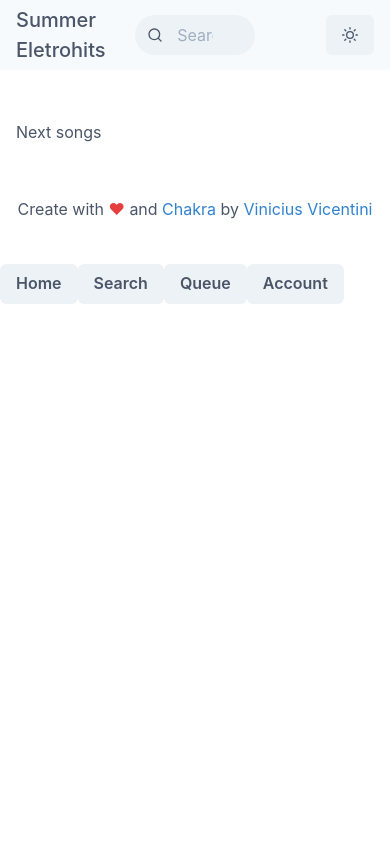
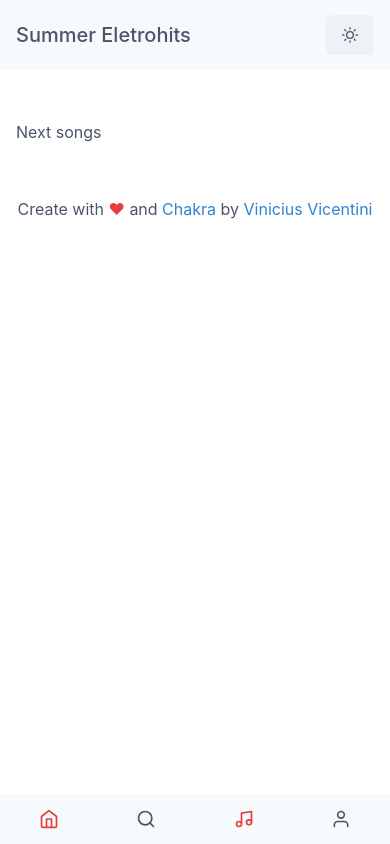
Before and after one commit to vinihvc/summer-eletrohits, a Next.js app: page /queue in a window 390 px wide. Built offline with nearby package versions, Linux system fonts and the light colour scheme.

Commit message:
updating components

```diff
--- a/src/components/BottomNavigation/index.tsx
+++ b/src/components/BottomNavigation/index.tsx
@@ -1,16 +1,61 @@
-import { Button } from '@chakra-ui/button'
+import { useRouter } from 'next/dist/client/router'
+
+import { chakra, useColorModeValue } from '@chakra-ui/system'
 
 import { Flex } from '@chakra-ui/layout'
 
+import { FiHome, FiMusic, FiSearch, FiUser } from 'react-icons/fi'
+
 const BottomNavigation = () => {
+  const { push, pathname } = useRouter()
+
+  const color = useColorModeValue('red.500', 'blue.500')
+
+  const paths = [
+    {
+      href: '/',
+      icon: <FiHome size="20" />
+    },
+    {
+      href: '/search',
+      icon: <FiSearch size="20" />
+    },
+    {
+      href: '/queue',
+      icon: <FiMusic size="20" />
+    },
+    {
+      href: '/about',
+      icon: <FiUser size="20" />
+    }
+  ]
+
   return (
-    <Flex pos="sticky" align="center" w="100%" h="70px" bottom="0">
-      <Button>Home</Button>
-      <Button>Search</Button>
-      <Button>Queue</Button>
-      <Button>Account</Button>
+    <Flex
+      pos="fixed"
+      h="50px"
+      bg={useColorModeValue('gray.50', 'gray.900')}
+      bottom="0"
+      left="0"
+      right="0"
+      align="center"
+      justify="space-between"
+    >
+      {paths.map((path) => (
+        <Flex
+          key={path.href}
+          onClick={() => push(path.href)}
+          justify="center"
+          align="center"
+          flex="1 1 0%"
+          h="full"
+          sx={{ '&>svg': { ...(pathname.includes(path.href) && { color }) } }}
+        >
+          {path.icon}
+        </Flex>
+      ))}
     </Flex>
   )
 }
 
-export default BottomNavigation
+export default chakra(BottomNavigation)
--- a/src/components/ColorMode/index.tsx
+++ b/src/components/ColorMode/index.tsx
@@ -2,12 +2,14 @@ import { useColorMode } from '@chakra-ui/color-mode'
 
 import { Button } from '@chakra-ui/button'
 import { FiMoon, FiSun } from 'react-icons/fi'
+import VisuallyHidden from '@chakra-ui/visually-hidden'
 
 const ColorMode = () => {
   const { colorMode, toggleColorMode } = useColorMode()
 
   return (
     <Button onClick={toggleColorMode}>
+      <VisuallyHidden>{`Change to ${colorMode} mode`}</VisuallyHidden>
       {colorMode === 'light' ? <FiMoon /> : <FiSun />}
     </Button>
   )
--- a/src/components/Footer/index.tsx
+++ b/src/components/Footer/index.tsx
@@ -1,3 +1,5 @@
+import { chakra } from '@chakra-ui/system'
+
 import { Box, Flex, Link, Text } from '@chakra-ui/layout'
 
 const Footer = () => {
@@ -27,4 +29,4 @@ const Footer = () => {
   )
 }
 
-export default Footer
+export default chakra(Footer)
--- a/src/components/Navbar/index.tsx
+++ b/src/components/Navbar/index.tsx
@@ -1,33 +1,46 @@
 import Link from 'next/link'
+
+import { useColorModeValue } from '@chakra-ui/color-mode'
 
 import { Container, Flex, Link as ChakraLink } from '@chakra-ui/layout'
 
 import Searchbar from 'components/Searchbar'
 import ColorMode from 'components/ColorMode'
-import { useColorModeValue } from '@chakra-ui/color-mode'
+
+import useDevice from 'hooks/useDevice'
 
 const Navbar = () => {
+  const { isMobile } = useDevice()
+
   return (
     <Flex
+      as="header"
       bg={useColorModeValue('gray.50', 'gray.900')}
       minH="70px"
       align="center"
     >
-      <Container maxW="container.xl">
-        <Flex align="center">
-          <Flex flex={{ base: 1 }}>
+      <Container as="nav" maxW="container.xl" aria-label="Main navigation">
+        <Flex justify="space-between" align="center">
+          <Flex flex="1 0 auto">
             <Link href="/" passHref>
-              <ChakraLink fontSize="xl" fontWeight="medium" role="heading">
+              <ChakraLink
+                fontSize="xl"
+                fontWeight="medium"
+                role="heading"
+                aria-label="Summer Eletrohits"
+              >
                 Summer Eletrohits
               </ChakraLink>
             </Link>
           </Flex>
 
-          <Flex flex={{ base: 1 }}>
-            <Searchbar />
-          </Flex>
+          {!isMobile && (
+            <Flex flex="1 0 auto">
+              <Searchbar />
+            </Flex>
+          )}
 
-          <Flex flex={{ base: 1 }} justify="flex-end">
+          <Flex flex="1 0 auto" justify="flex-end">
             <ColorMode />
           </Flex>
         </Flex>
--- a/src/components/SongItem/index.tsx
+++ b/src/components/SongItem/index.tsx
@@ -12,8 +12,8 @@ const SongItem = ({ song }: SongItemProps) => {
   const { playSong, currentSong, isPlaying, togglePlay } = usePlayer()
 
   return (
-    <Flex mb="10px">
-      <Flex flex="6 1 0" mr="20px" fontWeight="bold">
+    <Flex mb={2}>
+      <Flex flex="6 1 0" mr={5} fontWeight="medium">
         {song.name}
       </Flex>
 
--- a/src/components/SongList/index.tsx
+++ b/src/components/SongList/index.tsx
@@ -10,7 +10,7 @@ const SongList = ({ songs }: SongListProps) => {
   return (
     <>
       {songs?.map((song: SongType, index: number) => (
-        <Box key={song.id} my="10px">
+        <Box key={song.id} my={2}>
           <SongItem song={song} />
 
           {index < songs!.length - 1 && <Divider />}
--- a/src/components/Thumbnail/index.tsx
+++ b/src/components/Thumbnail/index.tsx
@@ -25,7 +25,7 @@ const Thumbnail = ({ album, onClick }: ThumbnailProps) => {
     <Link as={NextLink} href={`/albums/${album.id}`}>
       <Box
         bg={useColorModeValue('gray.100', 'gray.900')}
-        p="15px"
+        p={4}
         borderRadius="lg"
         cursor="pointer"
         transition=".3s"
```
Also changed, not shown: src/components/AlbumInfo/index.tsx (+25 -21 lines), src/components/Logo/index.tsx (deleted, +0 -12 lines).
